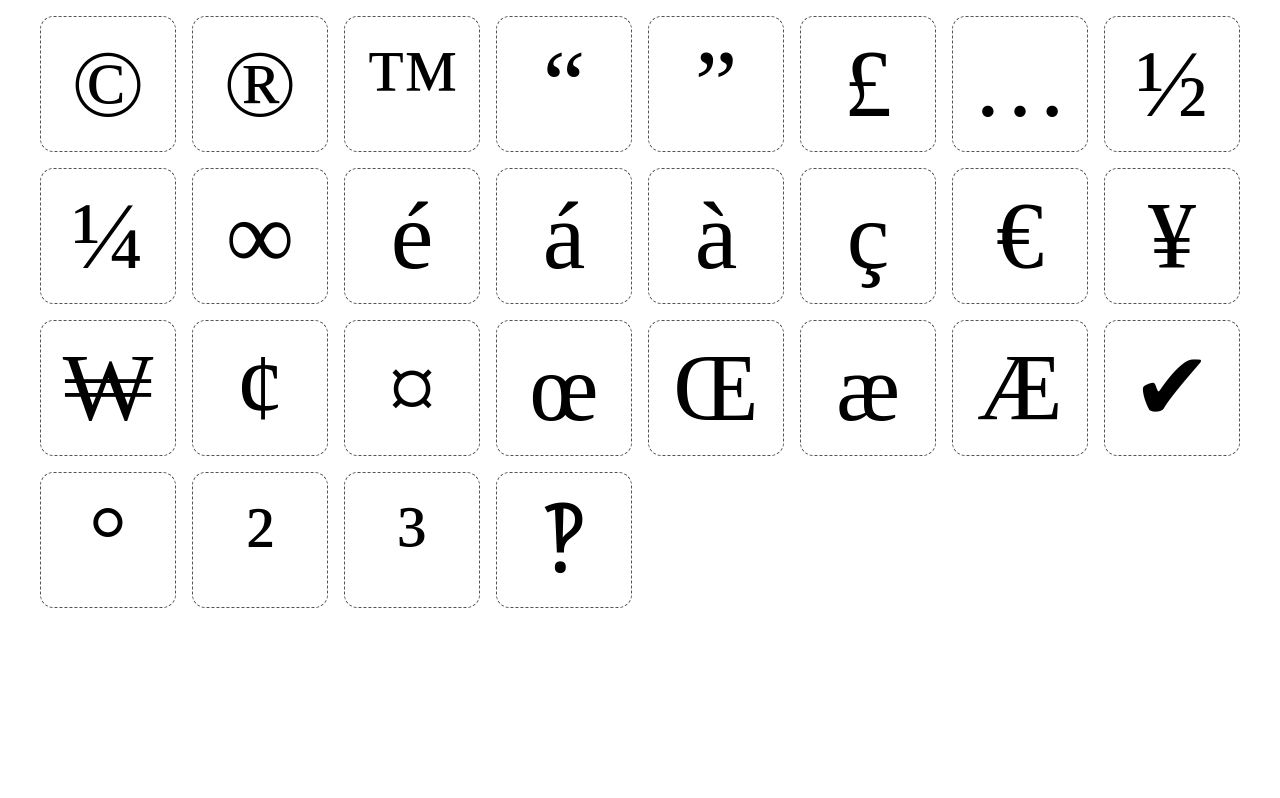
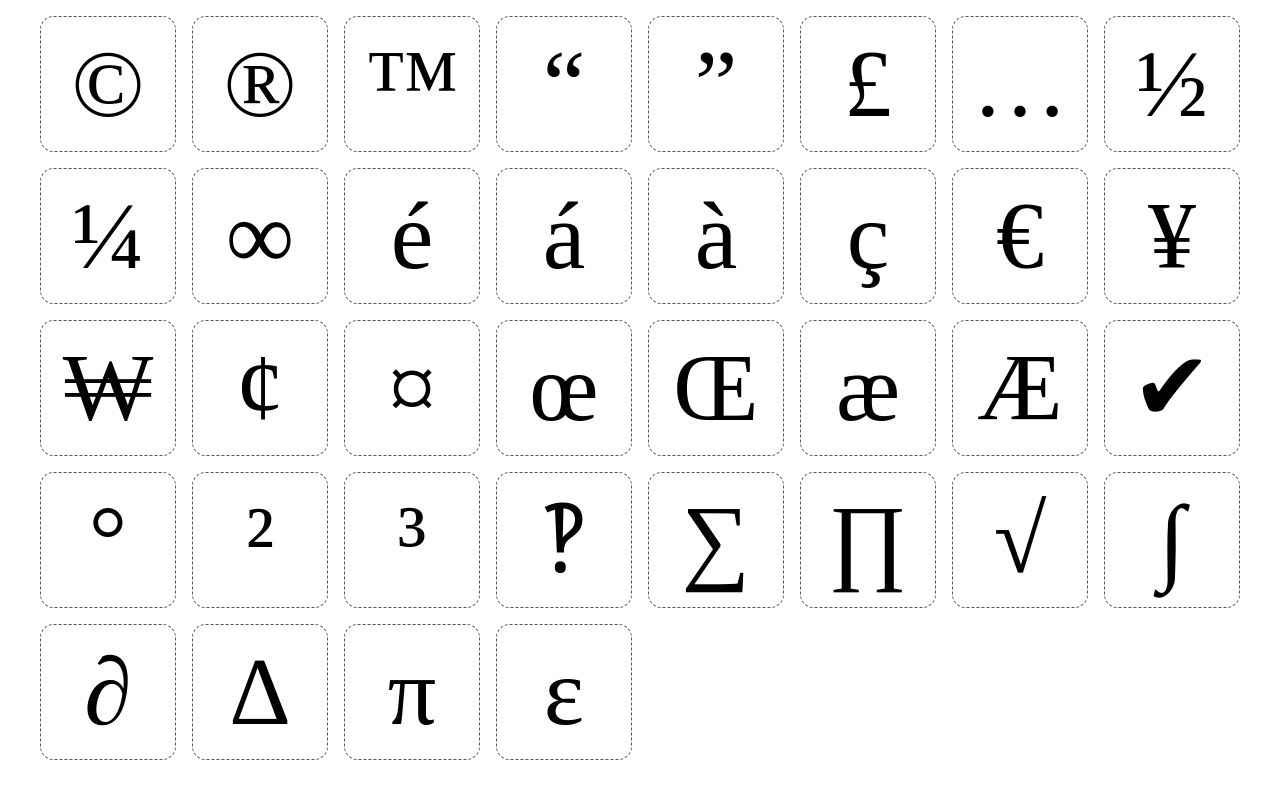
Before and after one commit to samwho/symbol.wtf, a plain HTML site: page index.html in a window 1280 px wide. Drawn offline with Linux system fonts and the light colour scheme.

Commit message:
Mathematical symbols added

```diff
--- a/index.html
+++ b/index.html
@@ -98,7 +98,7 @@
   <script>
     const symbols = [
       "©", "®", "™", "“", "”", "£", "…", "½", "¼", "∞", "é", "á", "à", "ç", "€",
-      "¥", "₩", "¢", "¤", "œ", "Œ", "æ", "Æ", "✔", "°", "²", "³", "‽"
+      "¥", "₩", "¢", "¤", "œ", "Œ", "æ", "Æ", "✔", "°", "²", "³", "‽", "∑", "∏", "√", "∫", "∂", "∆", "π", "ε"
     ];
 
     document.addEventListener("DOMContentLoaded", () => {
```
